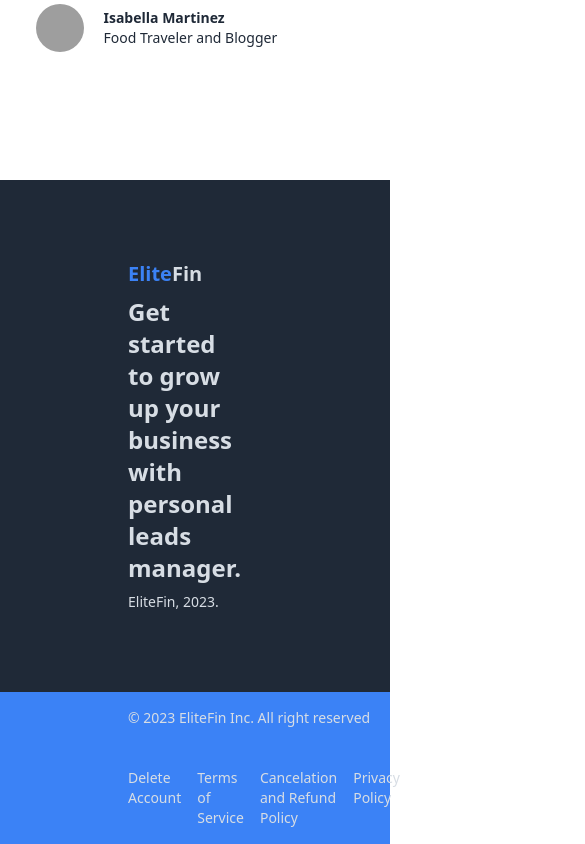
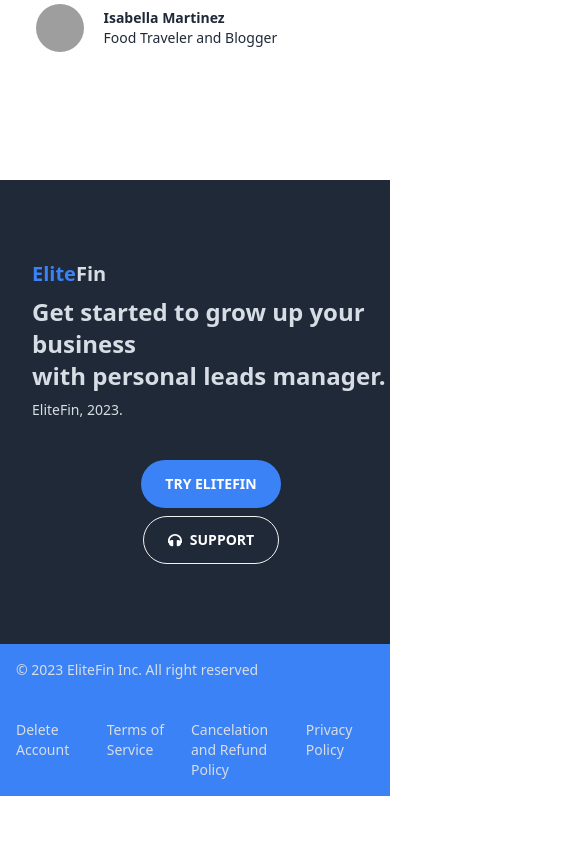
Before and after one commit to Orchizakia00/blog-page, a React (Vite) app: page / in a window 390 px wide. Shown: the part 6597-7441 px from the top of the page, 585 px wide, since content can reach past the window. After the commit the page ends 7393 px from the top, so only its background shows below. Built offline with nearby package versions, Linux system fonts and the light colour scheme; grey boxes are pictures that could not be loaded.

Commit message:
footer responsive completed

```diff
--- a/src/Components/Footer/Footer.jsx
+++ b/src/Components/Footer/Footer.jsx
@@ -2,7 +2,7 @@
 
 const Footer = () => {
     return (
-        <footer className="footer items-center p-4 bg-blue-500 text-neutral-content px-32">
+        <footer className="footer items-center p-4 bg-blue-500 text-neutral-content lg:px-32">
             <aside className="items-center grid-flow-col">
                 <p>© 2023 EliteFin Inc. All right reserved</p>
             </aside>
@@ -11,7 +11,6 @@ const Footer = () => {
                 <a>Terms of Service</a>
                 <a>Cancelation and Refund Policy</a>
                 <a>Privacy Policy</a>
-
             </nav>
         </footer>
     );
--- a/src/Components/Support/Support.jsx
+++ b/src/Components/Support/Support.jsx
@@ -2,13 +2,13 @@ import { FaHeadphones } from "react-icons/fa";
 
 const Support = () => {
     return (
-        <section className="footer py-20 flex justify-between bg-gray-800 text-neutral-content pl-32">
+        <section className="footer py-20 flex flex-col items-center lg:flex-row justify-between bg-gray-800 text-neutral-content pl-8 lg:pl-32">
             <div className="flex-1">
                 <p className="text-xl font-bold"><span className="text-blue-500">Elite</span>Fin</p>
                 <p className="text-2xl font-bold max-w-fit">Get started to grow up your business <br /> with personal leads manager.</p>
                 <p>EliteFin, 2023.</p>
             </div>
-            <div className="flex flex-1 items-center ml-[500px]">
+            <div className="flex flex-col lg:flex-row flex-1 items-center lg:ml-[500px]">
                 <button className="btn bg-blue-500 border-none rounded-full px-6 text-white">TRY ELITEFIN</button>
                 <button className="btn bg-transparent rounded-full px-6 text-white"><FaHeadphones /> SUPPORT</button>
             </div>
```
